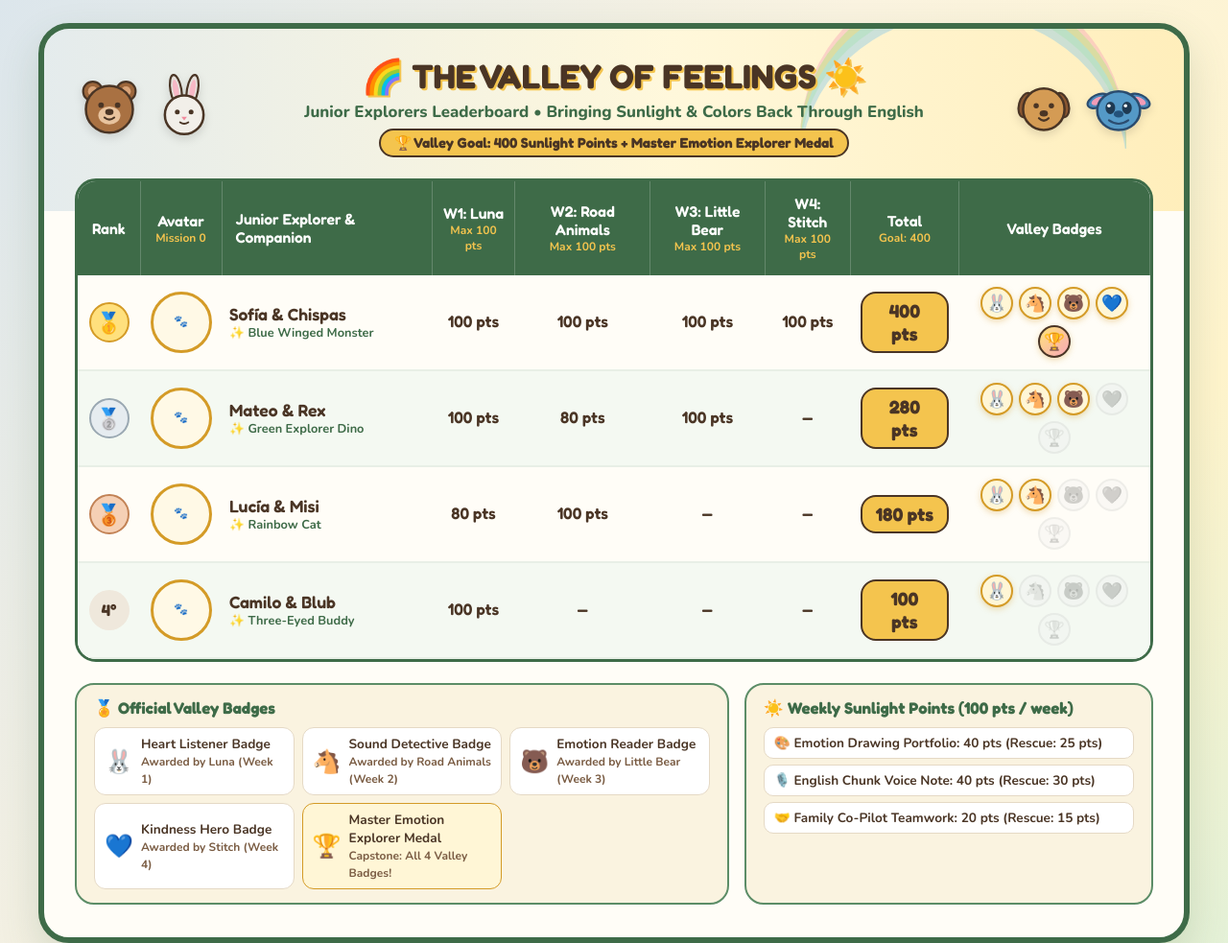
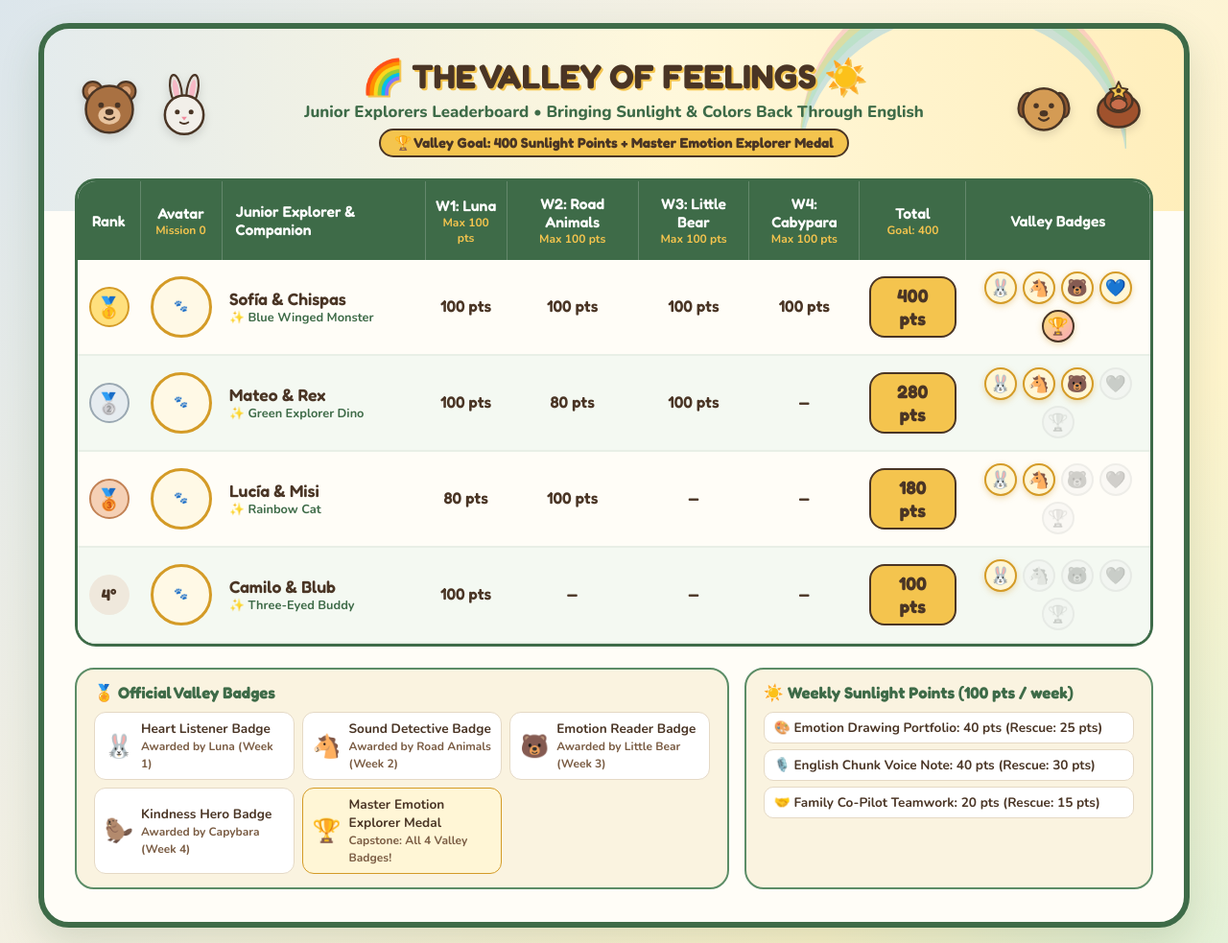
Before and after one commit to elaarias0210-source/valley-of-feelings, a plain HTML site: page index.html in a window 1280 px wide. Shown: the top 983 px of the page at 96% size. Drawn offline with nearby package versions, Linux system fonts and the light colour scheme.

Commit message:
Update index.html

```diff
--- a/index.html
+++ b/index.html
@@ -334,19 +334,16 @@
           <ellipse cx="50" cy="60" rx="6" ry="4.5" fill="#4A3525"/>
           <path d="M43 67 Q50 74 57 67" fill="none" stroke="#4A3525" stroke-width="3" stroke-linecap="round"/>
         </svg>
-        <!-- Stitch -->
+        <!-- Capybara -->
         <svg class="char-svg" viewBox="0 0 100 100">
-          <ellipse cx="20" cy="42" rx="16" ry="9" transform="rotate(-25 20 42)" fill="#4B8BBE" stroke="#2B4C6F" stroke-width="3"/>
-          <ellipse cx="20" cy="42" rx="10" ry="5" transform="rotate(-25 20 42)" fill="#F29CB7"/>
-          <ellipse cx="80" cy="42" rx="16" ry="9" transform="rotate(25 80 42)" fill="#4B8BBE" stroke="#2B4C6F" stroke-width="3"/>
-          <ellipse cx="80" cy="42" rx="10" ry="5" transform="rotate(25 80 42)" fill="#F29CB7"/>
-          <ellipse cx="50" cy="56" rx="31" ry="28" fill="#5499C7" stroke="#2B4C6F" stroke-width="3.5"/>
-          <ellipse cx="38" cy="52" rx="7" ry="9" fill="#1F3A52"/>
-          <circle cx="36" cy="49" r="2.5" fill="#fff"/>
-          <ellipse cx="62" cy="52" rx="7" ry="9" fill="#1F3A52"/>
-          <circle cx="60" cy="49" r="2.5" fill="#fff"/>
-          <ellipse cx="50" cy="61" rx="7" ry="5" fill="#24527A"/>
-          <path d="M36 70 Q50 80 64 70" fill="none" stroke="#2B4C6F" stroke-width="3" stroke-linecap="round"/>
+          <ellipse cx="50" cy="56" rx="30" ry="24" fill="#A0522D" stroke="#4A3525" stroke-width="3.5"/>
+          <ellipse cx="50" cy="42" rx="20" ry="16" fill="#A0522D" stroke="#4A3525" stroke-width="3.5"/>
+          <ellipse cx="50" cy="47" rx="12" ry="8.5" fill="#C86D4B" stroke="#4A3525" stroke-width="2.5"/>
+          <circle cx="41" cy="40" r="3" fill="#4A3525"/>
+          <circle cx="59" cy="40" r="3" fill="#4A3525"/>
+          <path d="M44 54 Q50 58 56 54" fill="none" stroke="#4A3525" stroke-width="2.5" stroke-linecap="round"/>
+          <polygon points="50,14 54,23 63,25 57,31 59,39 50,34 41,39 43,31 37,25 46,23" fill="#F4C44E" stroke="#4A3525" stroke-width="2.5" stroke-linejoin="round"/>
+          <circle cx="50" cy="27" r="3.5" fill="#4A3525"/>
         </svg>
       </div>
     </div>
@@ -361,7 +358,7 @@
             <th>W1: Luna<small>Max 100 pts</small></th>
             <th>W2: Road Animals<small>Max 100 pts</small></th>
             <th>W3: Little Bear<small>Max 100 pts</small></th>
-            <th>W4: Stitch<small>Max 100 pts</small></th>
+            <th>W4: Cabypara<small>Max 100 pts</small></th>
             <th>Total<small>Goal: 400</small></th>
             <th>Valley Badges</th>
             <th class="action-col" style="width: 40px;"></th>
@@ -378,7 +375,7 @@
           <div class="badge-info"><span style="font-size: 1.5rem;">🐰</span><div><strong>Heart Listener Badge</strong><span>Awarded by Luna (Week 1)</span></div></div>
           <div class="badge-info"><span style="font-size: 1.5rem;">🐴</span><div><strong>Sound Detective Badge</strong><span>Awarded by Road Animals (Week 2)</span></div></div>
           <div class="badge-info"><span style="font-size: 1.5rem;">🐻</span><div><strong>Emotion Reader Badge</strong><span>Awarded by Little Bear (Week 3)</span></div></div>
-          <div class="badge-info"><span style="font-size: 1.5rem;">💙</span><div><strong>Kindness Hero Badge</strong><span>Awarded by Stitch (Week 4)</span></div></div>
+          <div class="badge-info"><span style="font-size: 1.5rem;">🦫</span><div><strong>Kindness Hero Badge</strong><span>Awarded by Capybara (Week 4)</span></div></div>
           <div class="badge-info" style="background: #FFF6D6; border-color: #D49B27;"><span style="font-size: 1.5rem;">🏆</span><div><strong>Master Emotion Explorer Medal</strong><span>Capstone: All 4 Valley Badges!</span></div></div>
         </div>
       </div>
```
